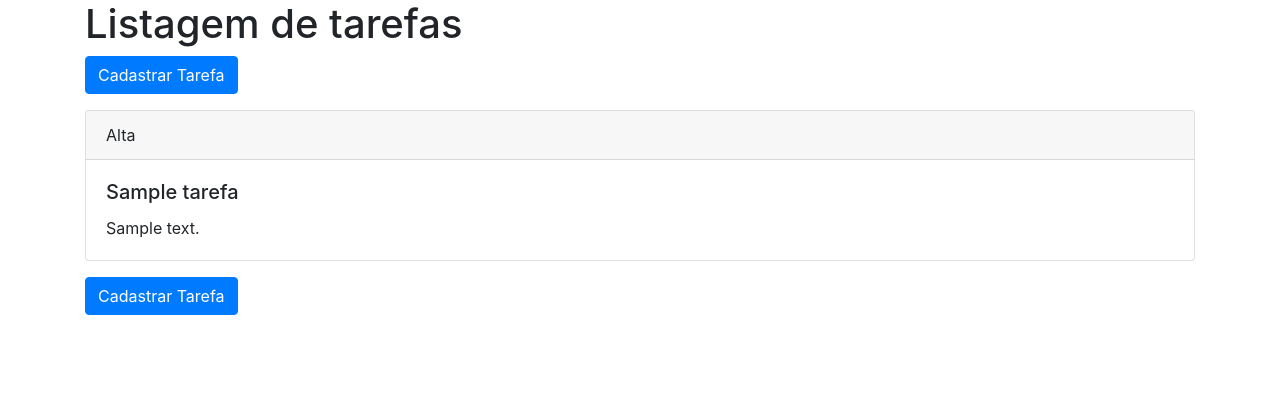
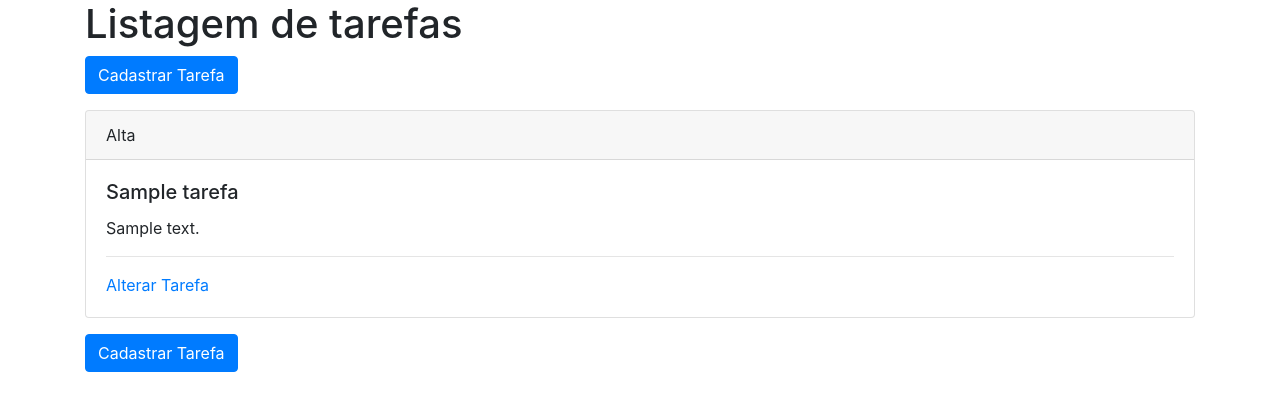
Before and after one commit to marrcandre/gerenciador_tarefas, a Django app: page /listar_tarefas/ in a window 1280 px wide. Shown: the part 56-467 px from the top of the page. Run offline with Django 3.2, Linux system fonts and the light colour scheme; tables that the repository leaves empty hold one stand-in row (values such as "Sample post"); some libraries are stand-ins or nearby versions.

Commit message:
Alteração de tarefas

```diff
--- a/gerenciador_tarefas/app/services/tarefa_service.py
+++ b/gerenciador_tarefas/app/services/tarefa_service.py
@@ -11,5 +11,17 @@ def cadastrar_tarefa(tarefa):
 
 
 def listar_tarefas():
-    return Tarefa.objects.all()
-#    return Tarefa.objects.order_by("prioridade") #Para ordenar por prioridade
+    #return Tarefa.objects.all()
+    return Tarefa.objects.order_by("prioridade") #Para ordenar por prioridade
+
+
+def lista_tarefa_id(id):
+    return Tarefa.objects.get(id=id)
+
+
+def editar_tarefa(tarefa_bd, tarefa_nova):
+    tarefa_bd.titulo = tarefa_nova.titulo
+    tarefa_bd.descricao = tarefa_nova.descricao
+    tarefa_bd.data_expiracao = tarefa_nova.data_expiracao
+    tarefa_bd.prioridade = tarefa_nova.prioridade
+    tarefa_bd.save(force_update=True)
--- a/gerenciador_tarefas/app/templates/tarefas/listar_tarefas.html
+++ b/gerenciador_tarefas/app/templates/tarefas/listar_tarefas.html
@@ -12,6 +12,8 @@
   <div class="card-body">
     <h5 class="card-title">{{tarefa.titulo}}</h5>
     <p class="card-text">{{tarefa.descricao}}</p>
+    <hr>
+    <a href="{% url 'editar_tarefa' tarefa.id %}">Alterar Tarefa</a>
   </div>
 </div>
 {% endfor %}
--- a/gerenciador_tarefas/app/urls.py
+++ b/gerenciador_tarefas/app/urls.py
@@ -5,4 +5,5 @@ from .views import *
 urlpatterns = [
     path('listar_tarefas/', listar_tarefas, name='listar_tarefas'),
     path('cadastrar_tarefa/', cadastrar_tarefa, name='cadastrar_tarefa'),
+    path('editar_tarefa/<int:id>', editar_tarefa, name='editar_tarefa'),
 ]
--- a/gerenciador_tarefas/app/views.py
+++ b/gerenciador_tarefas/app/views.py
@@ -28,3 +28,22 @@ def cadastrar_tarefa(request):
     else:
         form_tarefa = TarefaForm()
     return render(request, 'tarefas/form_tarefa.html', {'form_tarefa':form_tarefa})
+
+
+def editar_tarefa(request, id):
+    tarefa_bd = tarefa_service.lista_tarefa_id(id)
+    form_tarefa = TarefaForm(request.POST or None, instance=tarefa_bd)
+    if form_tarefa.is_valid():
+        titulo = form_tarefa.cleaned_data['titulo']
+        descricao = form_tarefa.cleaned_data['descricao']
+        data_expiracao = form_tarefa.cleaned_data['data_expiracao']
+        prioridade = form_tarefa.cleaned_data['prioridade']
+        tarefa_nova = Tarefa(
+                        titulo=titulo,
+                        descricao=descricao,
+                        data_expiracao=data_expiracao,
+                        prioridade=prioridade
+                        )
+        tarefa_service.editar_tarefa(tarefa_bd, tarefa_nova)
+        return redirect('listar_tarefas')
+    return render(request, 'tarefas/form_tarefa.html', {'form_tarefa':form_tarefa})
```
